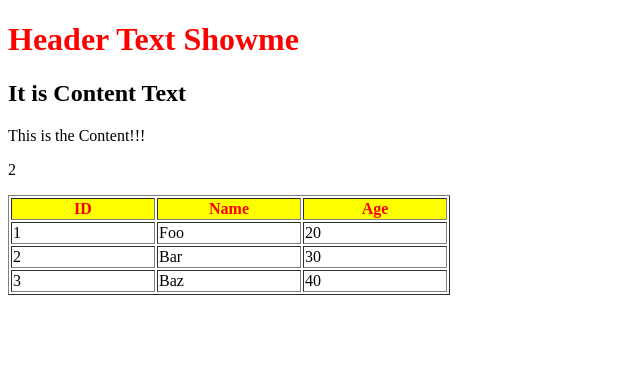
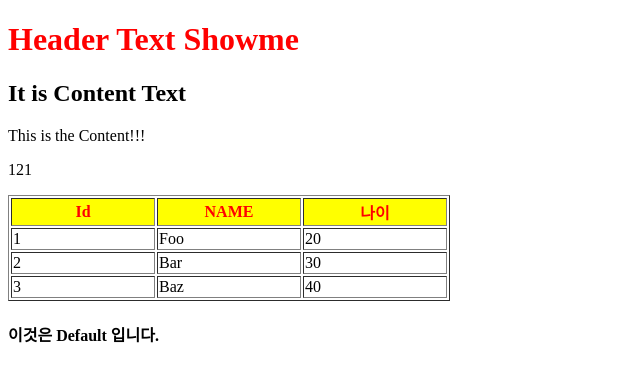
Before and after one commit to baby3060/ReactTest, a React app: page / in a window 1280 px wide. Shown: the top 382 px of the page, without its empty margins (0-640 px from the left). Built offline with nearby package versions, Linux system fonts and the light colour scheme.

Commit message:
React Props Use

```diff
--- a/App.jsx
+++ b/App.jsx
@@ -42,18 +42,22 @@ class App extends React.Component {
                 <h1 style={myStyle}>{this.state.header}</h1>
                 <h2>{this.state.Content}</h2>
                 <p date-myattribute="somevalue">This is the Content!!!</p>
-                <JSCal />
-                <p></p>
-                <TBTest />
+                <JSCal first="120" />
+                <TBTest IdThText="Id" NaThText="NAME" />
+                <h4>{this.props.h4Text}</h4>
             </div>
         );
     }
 }
 
+App.defaultProps = {
+    h4Text : "이것은 Default 입니다."
+}
+
 class JSCal extends React.Component {
     render() {
         return (
-            <p>{ 1 + 1 }</p>
+            <p>{parseInt(this.props.first, 10) + 1}</p>
         );
     }
 }
@@ -78,9 +82,9 @@ class TBTest extends React.Component {
             <table border="1">
                <thead>
                     <tr>
-                        <th style={thStyle}>ID</th>
-                        <th style={thStyle}>Name</th>
-                        <th style={thStyle}>Age</th>
+                        <th style={thStyle}>{this.props.IdThText}</th>
+                        <th style={thStyle}>{this.props.NaThText}</th>
+                        <th style={thStyle}>{this.props.AgThText}</th>
                     </tr>
                </thead>
 
@@ -92,6 +96,13 @@ class TBTest extends React.Component {
             </table>
         );
     }
+}
+
+
+TBTest.defaultProps = {
+    IdThText : "Id",
+    NaThText : "NAME",
+    AgThText : "나이",
 }
 
 class TableRow extends React.Component {
--- a/package.json
+++ b/package.json
@@ -4,7 +4,7 @@
   "description": "Test ReactJS",
   "main": "index.js",
   "scripts": {
-    "start": "webpack-dev-server --hot"
+    "start": "webpack-dev-server --hot --inline"
   },
   "repository": {
     "type": "git",
@@ -25,6 +25,5 @@
   "devDependencies": {
     "file-loader": "^1.1.5",
     "url-loader": "^0.6.2"
-  },
-    "os":["win64"]
+  }
 }
--- a/webpack.config.js
+++ b/webpack.config.js
@@ -9,6 +9,7 @@ var config = {
     },
     devServer : {
         inline : true,
+        hot : true,
         port : 8181
     },
     module : {
@@ -51,9 +52,7 @@ var config = {
         new ExtractTextPlugin({
             filename : 'app.css'
         })
-    ],
-
-
+    ]
 }
 
 module.exports = config;
```
Also changed, not shown: 1 other file (tests, documents, lock files or other folders).
